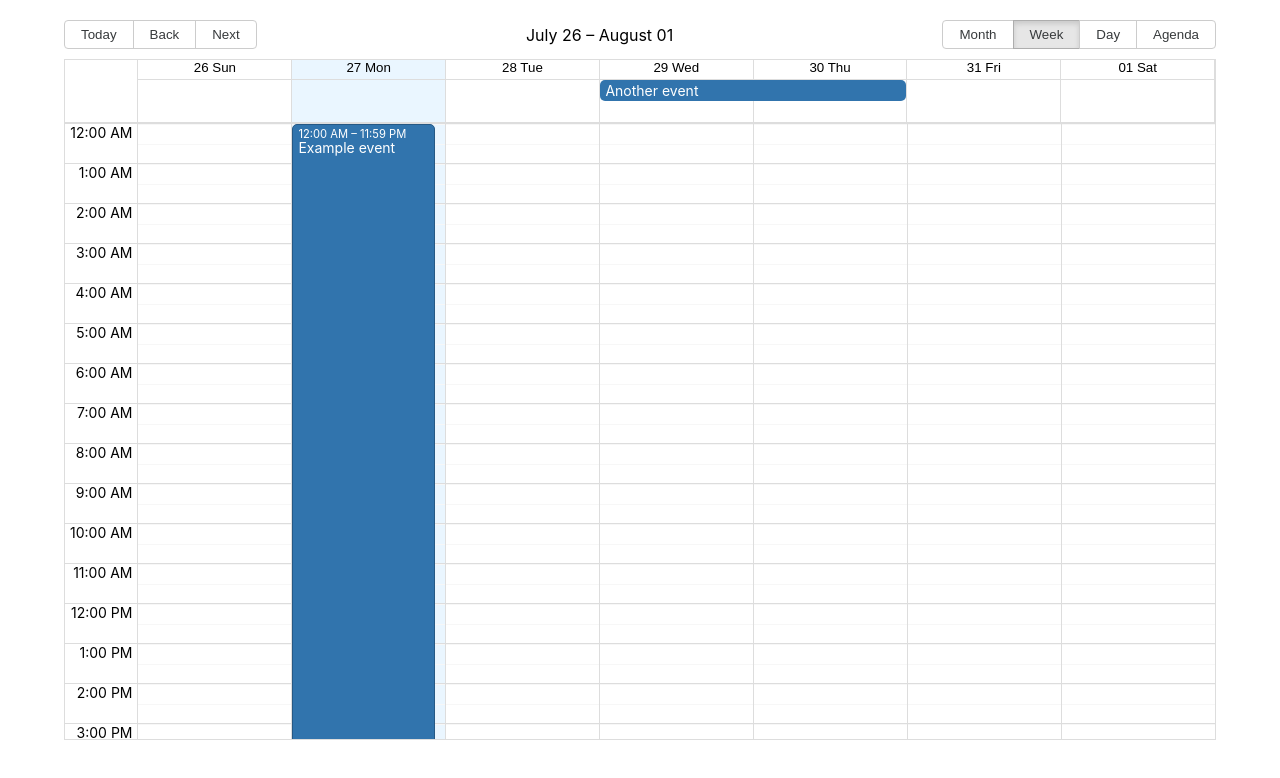
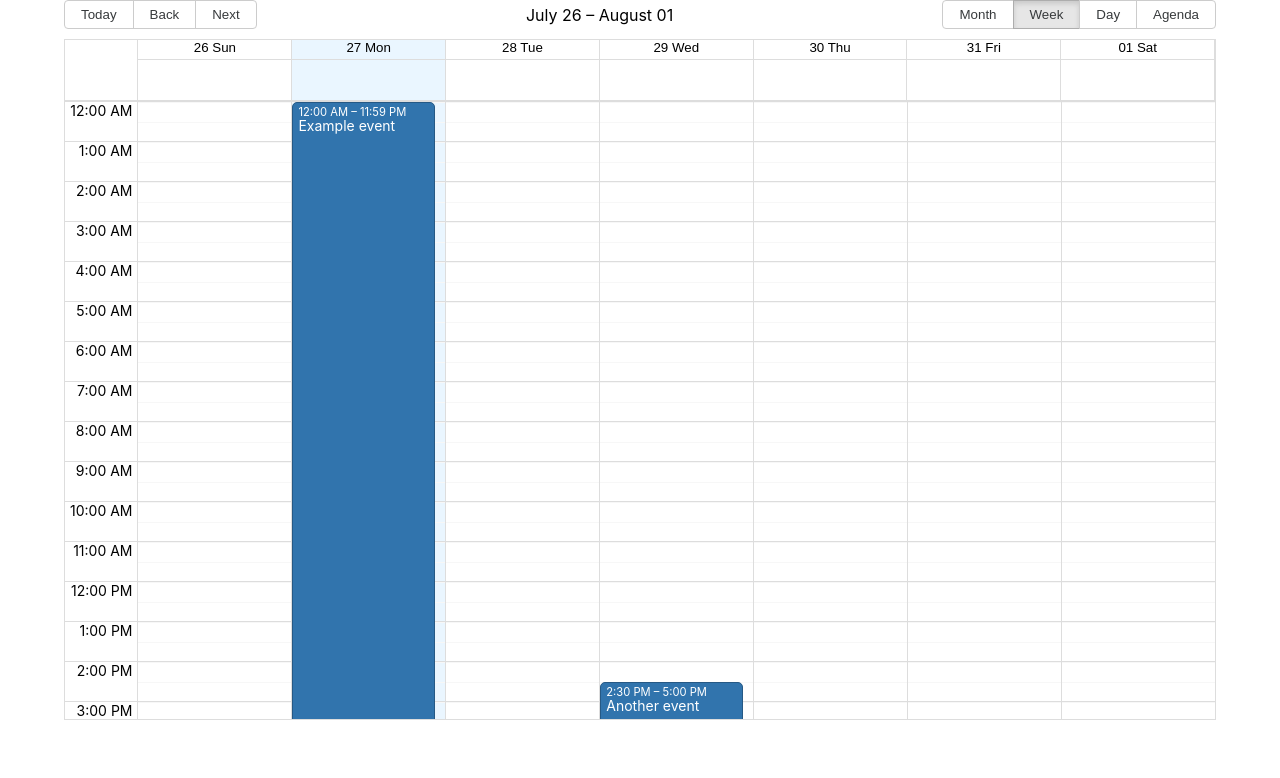
Before and after one commit to conste11ations/dispatcher-task-scheduler, a React (Create React App) app: page / in a window 1280 px wide. Shown: the top 778 px of the page. Built offline with nearby package versions, Linux system fonts and the light colour scheme.

Commit message:
styling and changed starter events

```diff
--- a/src/App.css
+++ b/src/App.css
@@ -1,7 +1,8 @@
 .App {
   justify-content: center;
   text-align: center;
-  margin: 20px;
+  margin: auto;
+  width: 90%;
   font-size: 14px;
 }
 
@@ -16,6 +17,7 @@
   border: 0.5px solid lightsteelblue ;
   border-radius: 25px;
   padding: 20px;
+  margin-top: 20px;
   margin-bottom: 20px;
 }
 
--- a/src/constants/events.tsx
+++ b/src/constants/events.tsx
@@ -8,8 +8,8 @@ export const defaultEventsState = {
       title: "Example event"
     },
     {
-      start: moment().add(2, "days").toDate(),
-      end: moment().add(2, "days").add(3, "hours").toDate(),
+      start: moment().add(2, "days").startOf("day").add(14.5, "hours").toDate(),
+      end: moment().add(2, "days").startOf("day").add(17, "hours").toDate(),
       title: "Another event"
     }
   ]
```
